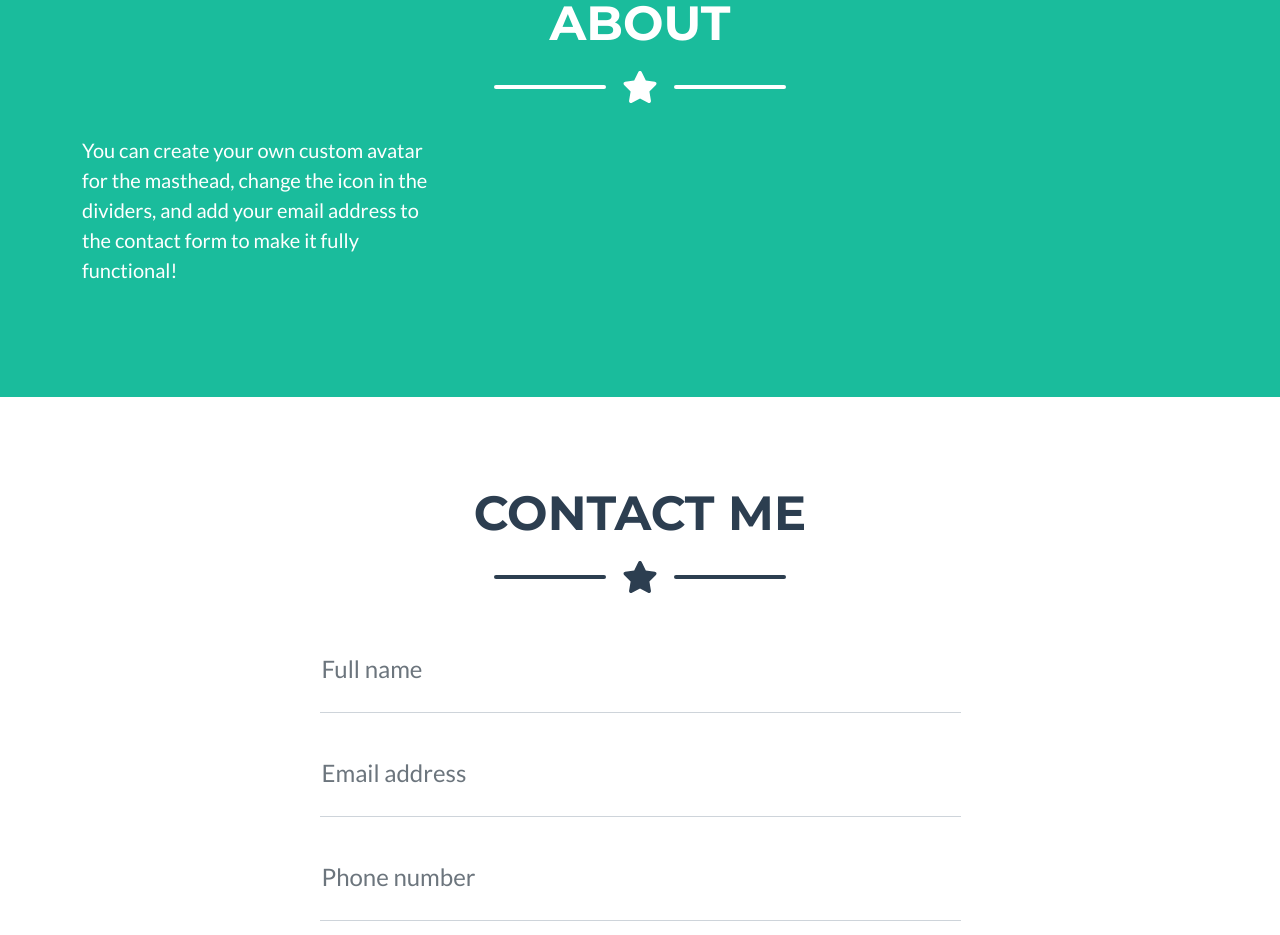
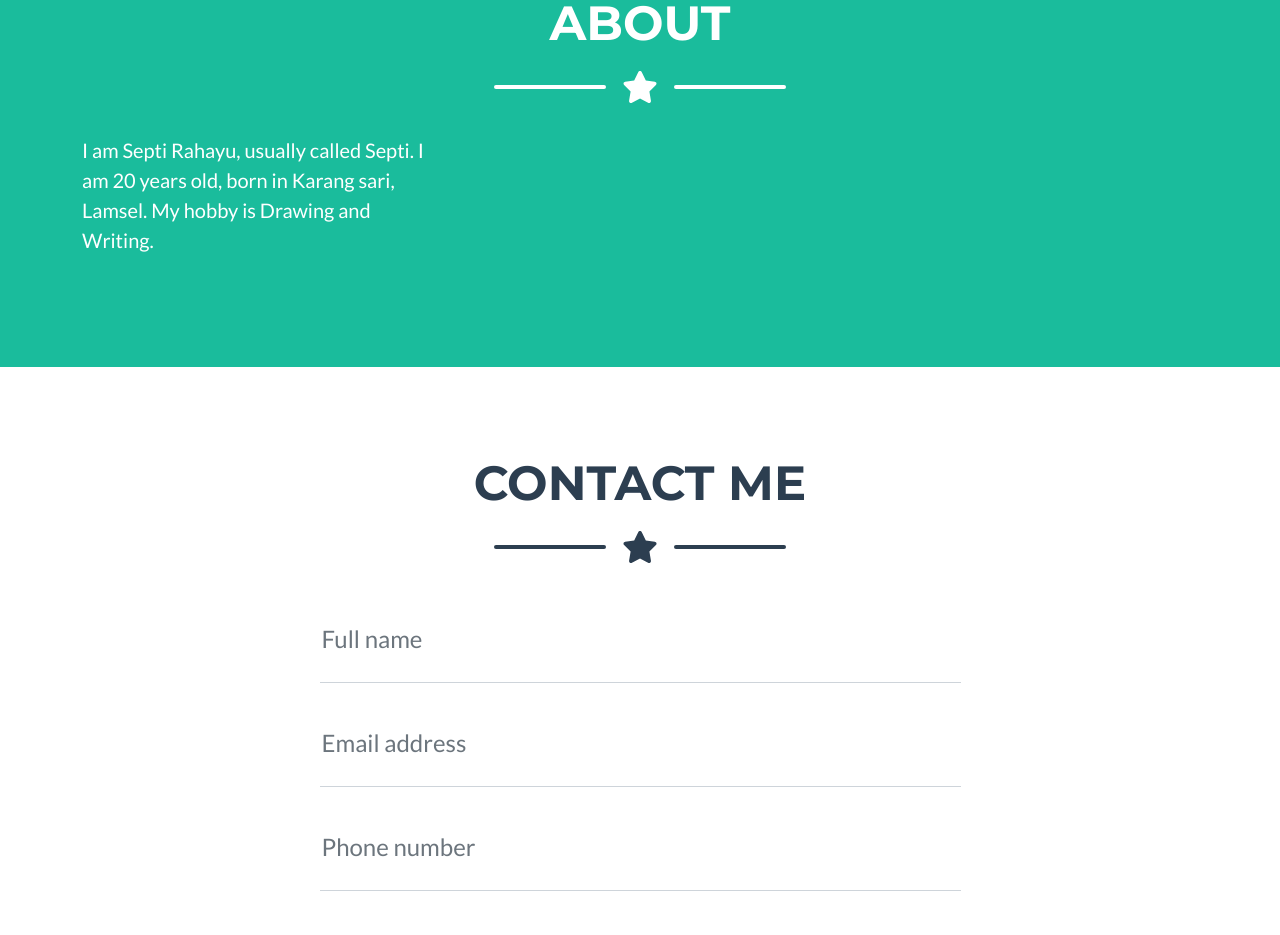
Before and after one commit to SeptiRahayu137/Septiirahayu.github.io, a plain HTML site: page index.html in a window 1280 px wide. Shown: the part 1731-2666 px from the top of the page. Drawn offline with nearby package versions, Linux system fonts and the light colour scheme.

Commit message:
bio data

```diff
--- a/index.html
+++ b/index.html
@@ -134,7 +134,7 @@
                 </div>
                 <!-- About Section Content-->
                 <div class="row">
-                    <div class="col-lg-4 me-auto"><p class="lead">You can create your own custom avatar for the masthead, change the icon in the dividers, and add your email address to the contact form to make it fully functional!</p></div>
+                    <div class="col-lg-4 me-auto"><p class="lead">I am Septi Rahayu, usually called Septi. I am 20 years old, born in Karang sari, Lamsel. My hobby is Drawing and Writing. </p></div>
                 </div>
                 <!-- About Section Button-->
 
```
